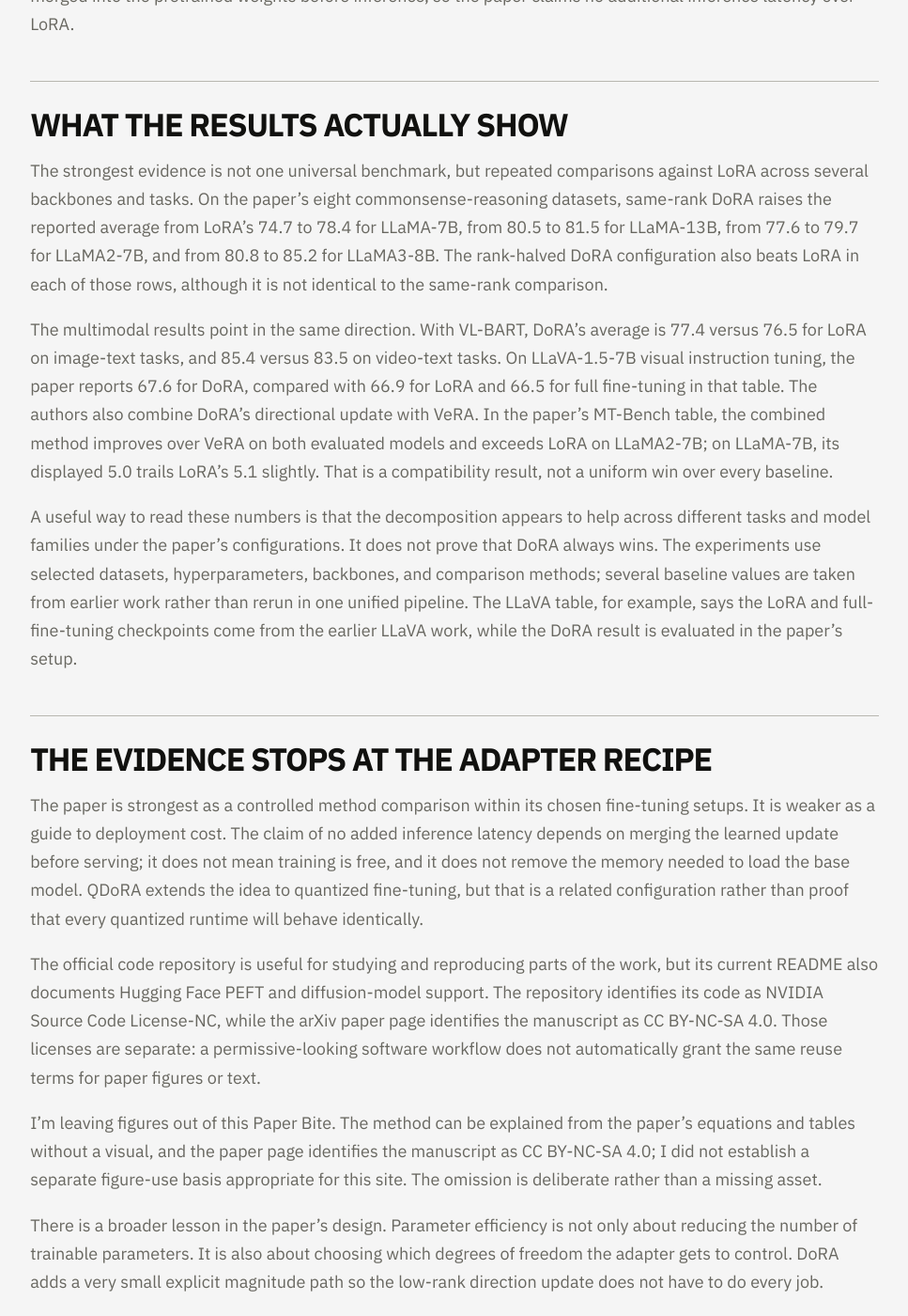
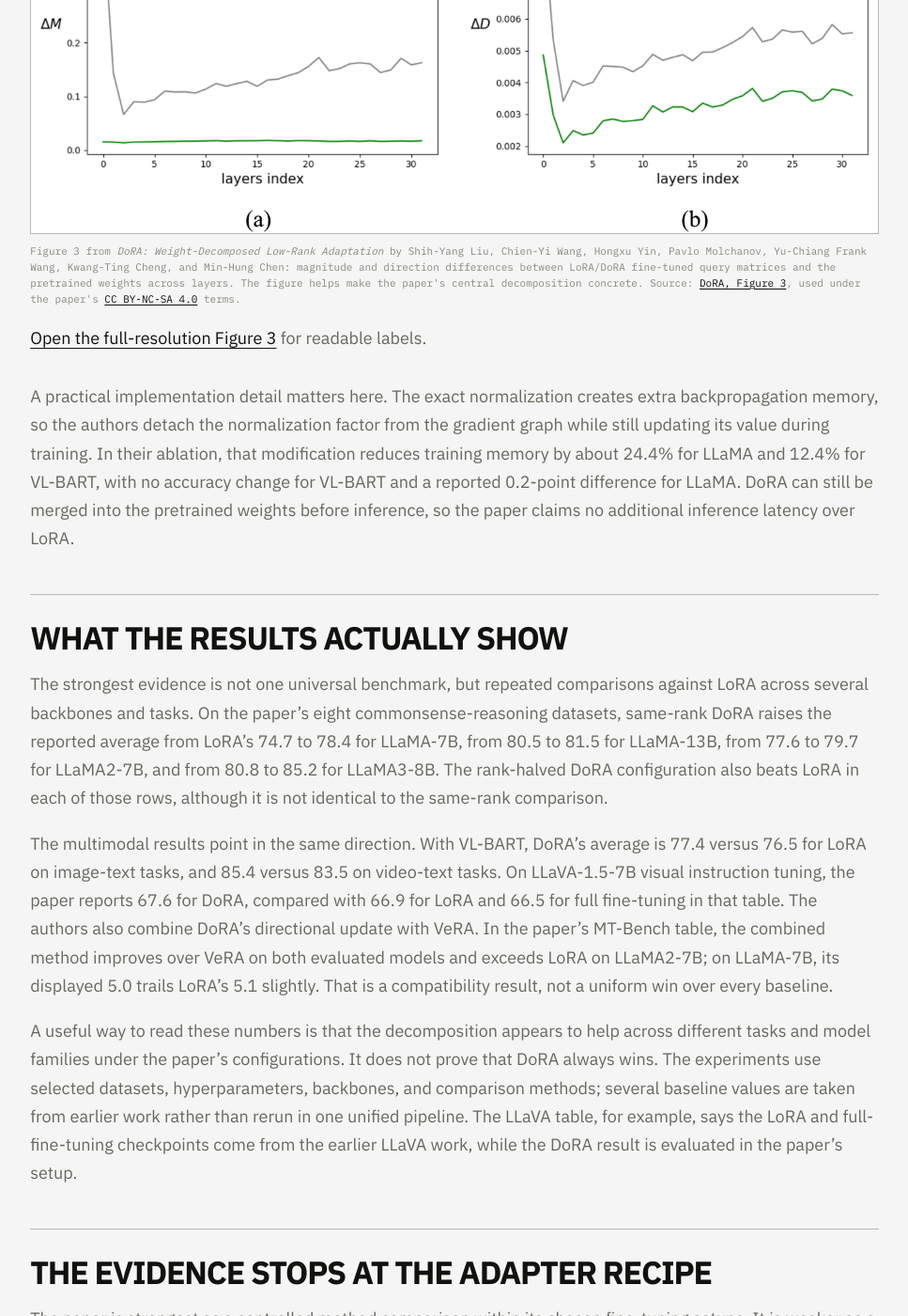
Before and after one commit to LiteBites/LiteBites.github.io, a Jekyll site: the page built from _posts/2026-09-07-dora-weight-decomposed-low-rank-adaptation.md, in a window 1280 px wide and 1400 px high, scrolled down 2158 px. Shown: the whole window at 94% size, without its empty margins (156-1123 px from the left). Built offline with Jekyll 4.4.1, drawn with Linux system fonts in a browser that asks for light colours.

Commit message:
content: add DoRA explanatory figure

```diff
--- a/_data/knowledge-graph-state.json
+++ b/_data/knowledge-graph-state.json
@@ -388,7 +388,7 @@
         "Transfer & Adaptation": 1,
         "Vision-Language Models": 3
       },
-      "sourceHash": "af884aadb3e336b50b23e61759b05210e7d74de17f8d76cbae7364a57d4afb27",
+      "sourceHash": "5361fa29f7715bafbb6aea24189f6d5d77853e167917b14ee28c6dbfab8d9cf0",
       "sourcePath": "_posts/2026-09-07-dora-weight-decomposed-low-rank-adaptation.md"
     },
     {
--- a/_posts/2026-09-07-dora-weight-decomposed-low-rank-adaptation.md
+++ b/_posts/2026-09-07-dora-weight-decomposed-low-rank-adaptation.md
@@ -33,6 +33,12 @@ This split is useful because LoRA normally asks its low-rank update to account f
 
 There is also an optimization argument. The normalization step projects the directional gradient away from the current weight and rescales it by the learned magnitude. The authors connect that behavior to more stable optimization, and their weight-update analysis reports a negative correlation between magnitude and directional changes for full fine-tuning (-0.62) and DoRA (-0.31), compared with a positive correlation for LoRA (0.83) in their VL-BART case study. Those correlations are evidence for the paper's explanation, not a universal law about every adapter or model.
 
+<figure>
+  <img src="{{ '/assets/images/papers/dora-weight-decomposed-low-rank-adaptation/magnitude-direction-differences.png' | relative_url }}" alt="Two-panel source figure comparing magnitude and direction differences for LoRA and DoRA against pretrained query matrices across model layers." />
+  <figcaption>Figure 3 from <cite>DoRA: Weight-Decomposed Low-Rank Adaptation</cite> by Shih-Yang Liu, Chien-Yi Wang, Hongxu Yin, Pavlo Molchanov, Yu-Chiang Frank Wang, Kwang-Ting Cheng, and Min-Hung Chen: magnitude and direction differences between LoRA/DoRA fine-tuned query matrices and the pretrained weights across layers. The figure helps make the paper's central decomposition concrete. Source: <a href="https://arxiv.org/pdf/2402.09353v6">DoRA, Figure 3</a>, used under the paper's <a href="https://creativecommons.org/licenses/by-nc-sa/4.0/">CC BY-NC-SA 4.0</a> terms.</figcaption>
+  <p><a href="{{ '/assets/images/papers/dora-weight-decomposed-low-rank-adaptation/magnitude-direction-differences.png' | relative_url }}">Open the full-resolution Figure 3</a> for readable labels.</p>
+</figure>
+
 A practical implementation detail matters here. The exact normalization creates extra backpropagation memory, so the authors detach the normalization factor from the gradient graph while still updating its value during training. In their ablation, that modification reduces training memory by about 24.4% for LLaMA and 12.4% for VL-BART, with no accuracy change for VL-BART and a reported 0.2-point difference for LLaMA. DoRA can still be merged into the pretrained weights before inference, so the paper claims no additional inference latency over LoRA.
 
 ## What the results actually show
@@ -48,8 +54,6 @@ A useful way to read these numbers is that the decomposition appears to help acr
 The paper is strongest as a controlled method comparison within its chosen fine-tuning setups. It is weaker as a guide to deployment cost. The claim of no added inference latency depends on merging the learned update before serving; it does not mean training is free, and it does not remove the memory needed to load the base model. QDoRA extends the idea to quantized fine-tuning, but that is a related configuration rather than proof that every quantized runtime will behave identically.
 
 The official code repository is useful for studying and reproducing parts of the work, but its current README also documents Hugging Face PEFT and diffusion-model support. The repository identifies its code as NVIDIA Source Code License-NC, while the arXiv paper page identifies the manuscript as CC BY-NC-SA 4.0. Those licenses are separate: a permissive-looking software workflow does not automatically grant the same reuse terms for paper figures or text.
-
-I’m leaving figures out of this Paper Bite. The method can be explained from the paper’s equations and tables without a visual, and the paper page identifies the manuscript as CC BY-NC-SA 4.0; I did not establish a separate figure-use basis appropriate for this site. The omission is deliberate rather than a missing asset.
 
 There is a broader lesson in the paper's design. Parameter efficiency is not only about reducing the number of trainable parameters. It is also about choosing which degrees of freedom the adapter gets to control. DoRA adds a very small explicit magnitude path so the low-rank direction update does not have to do every job.
 
```
Also changed, not shown: assets/images/papers/dora-weight-decomposed-low-rank-adaptation/magnitude-direction-differences.png (added).
